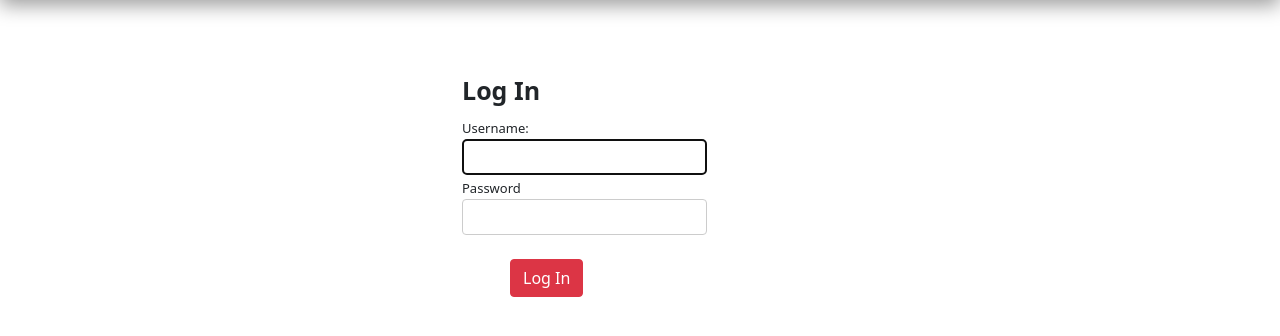
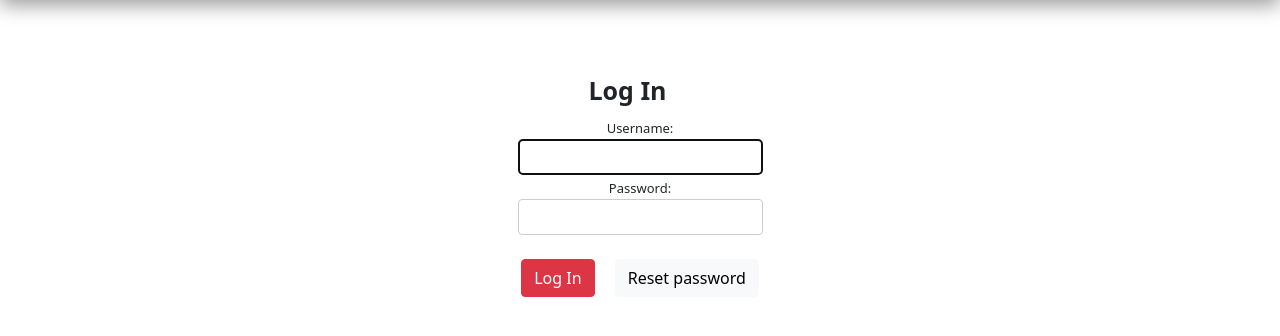
Before and after one commit to PavelPyasecky/PythonITechArtTraining, a Django app: page /users/login/ in a window 1280 px wide. Shown: the part 54-390 px from the top of the page. Run offline with Django 3.2, Linux system fonts and the light colour scheme; some libraries are stand-ins or nearby versions.

Commit message:
Some small changes

```diff
--- a/gamestore/urls.py
+++ b/gamestore/urls.py
@@ -20,6 +20,6 @@ from django.urls import path, include
 urlpatterns = [
     path('admin/', admin.site.urls),
     path('', include('board.urls')),
+    path('users/', include('users.urls')),
     path('users/', include('django.contrib.auth.urls')),
-    path('users/', include('users.urls')),
 ]
--- a/users/templates/registration/login.html
+++ b/users/templates/registration/login.html
@@ -19,9 +19,9 @@
     {% endif %}
     <div class="row">
         <div class="col-4"></div>
-        <div class="col-4 align-content-center">
+        <div class="col-4 text-align-center">
             <div class="title-wrapper">
-                <h2 class="text-middle">Log In</h2>
+                <h2 class="text-middle text-align-center">Log In</h2>
             </div>
             <form method="post" action="{% url 'login' %}">
                 {% csrf_token %}
@@ -29,14 +29,17 @@
                 <div class="field-wrapper">
                     {{ form.username.errors }}
                     <label for="{{ form.username.id_for_label }}">Username:</label>
-                    <div class="input-wrapper">{{ form.username }}</div>
+                    <div class="input-wrapper text-align-center">{{ form.username }}</div>
                 </div>
-                <div class="field-wrapper">
+                <div class="field-wrapper ">
                     {{ form.password.errors }}
-                    <label for="{{ form.password.id_for_label }}">Password</label>
-                    <div class="input-wrapper">{{ form.password }}</div>
+                    <label for="{{ form.password.id_for_label }}">Password:</label>
+                    <div class="input-wrapper text-align-center">{{ form.password }}</div>
                 </div>
-                <button class="btn btn-danger m-4 mx-lg-5" type="submit">Log In</button>
+                <div class="align-items-center text-align-center">
+                    <button class="btn btn-danger m-4 mx-lg-2" type="submit">Log In</button>
+                    <a class="btn btn-light m-4 mx-lg-2" href="{% url 'password_reset' %}">Reset password</a>
+                </div>
             </form>
         </div>
     </div>
--- a/users/urls.py
+++ b/users/urls.py
@@ -1,10 +1,20 @@
+from users import views as users_views
+from django.contrib.auth import views as auth_views
 from django.urls import path
-from users import views
 
 
 urlpatterns = [
-    path('signup/', views.SignUpView.as_view(), name='signup'),
-    path('reactivate/<slug:user_id>/', views.resend_auth_mail, name='reactivation'),
-    path('activate/<slug:user_id>/', views.account_activation, name='activation'),
-    path('profile/', views.get_user_profile, name='profile'),
+    path('login/', auth_views.LoginView.as_view(), name='login'),
+    path('logout/', auth_views.LogoutView.as_view(), name='logout'),
+
+    path('password_change/', auth_views.PasswordChangeView.as_view(), name='password_change'),
+    path('password_change/done/', auth_views.PasswordChangeDoneView.as_view(), name='password_change_done'),
+
+    path('password_reset/', auth_views.PasswordResetView.as_view(), name='password_reset'),
+    path('password_reset/done/', auth_views.PasswordResetDoneView.as_view(), name='password_reset_done'),
+
+    path('signup/', users_views.SignUpView.as_view(), name='signup'),
+    path('reactivate/<slug:user_id>/', users_views.resend_auth_mail, name='reactivation'),
+    path('activate/<slug:user_id>/', users_views.account_activation, name='activation'),
+    path('profile/', users_views.get_user_profile, name='profile'),
 ]
--- a/users/views.py
+++ b/users/views.py
@@ -80,5 +80,6 @@
     context = {
         'user': user,
         'user_data': user_data,
+        'next': 'password_change_done',
     }
     return render(request, 'users/profile.html', context)
```
Also changed, not shown: users/templates/registration/password_change_done.html (added, +27 -0 lines).
